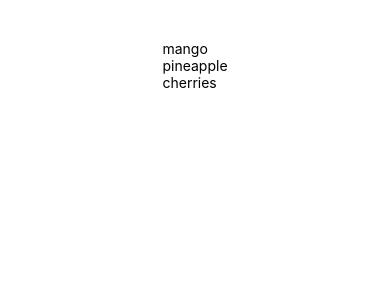
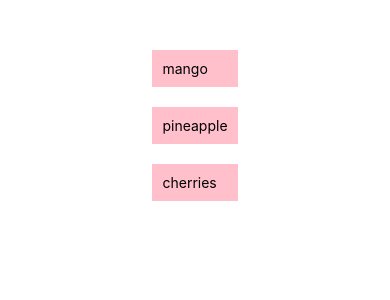
Before and after one commit to jumashafara/hello_react_native, a React Native app: screen / in a window 390 px wide. Shown: the top 300 px of the page. Built offline with nearby package versions, Linux system fonts and the light colour scheme.

Commit message:
touchable components

```diff
--- a/App.js
+++ b/App.js
@@ -7,8 +7,8 @@ import {
   View,
   TextInput,
   FlatList,
+  TouchableOpacity,
 } from "react-native";
-// import { TextInput } from "react-native-web";
 
 export default function App() {
   const [fruits, setFruits] = useState([
@@ -17,18 +17,26 @@ export default function App() {
     { name: "cherries", id: 3 },
   ]);
 
+  const handlePress = (id) => {
+    setFruits((prevFruits) => {
+      return prevFruits.filter((fruit) => fruit.id !== id);
+    });
+  };
   return (
     <View style={styles.container}>
       <FlatList
         keyExtractor={(item) => item.id}
         data={fruits}
-        renderItem={({ item }) => <Text>{item.name}</Text>}
+        renderItem={({ item }) => (
+          <TouchableOpacity
+            onPress={() => {
+              handlePress(item.id);
+            }}
+          >
+            <Text style={styles.listItem}>{item.name}</Text>
+          </TouchableOpacity>
+        )}
       />
-      {/* {fruits.map((fruit) => (
-        <View>
-          <Text>{fruit.name}</Text>
-        </View>
-      ))} */}
       <StatusBar style="auto" />
     </View>
   );
@@ -42,4 +50,9 @@ const styles = StyleSheet.create({
     padding: 20,
     margin: 20,
   },
+  listItem: {
+    padding: 10,
+    margin: 10,
+    backgroundColor: "pink",
+  },
 });
```
